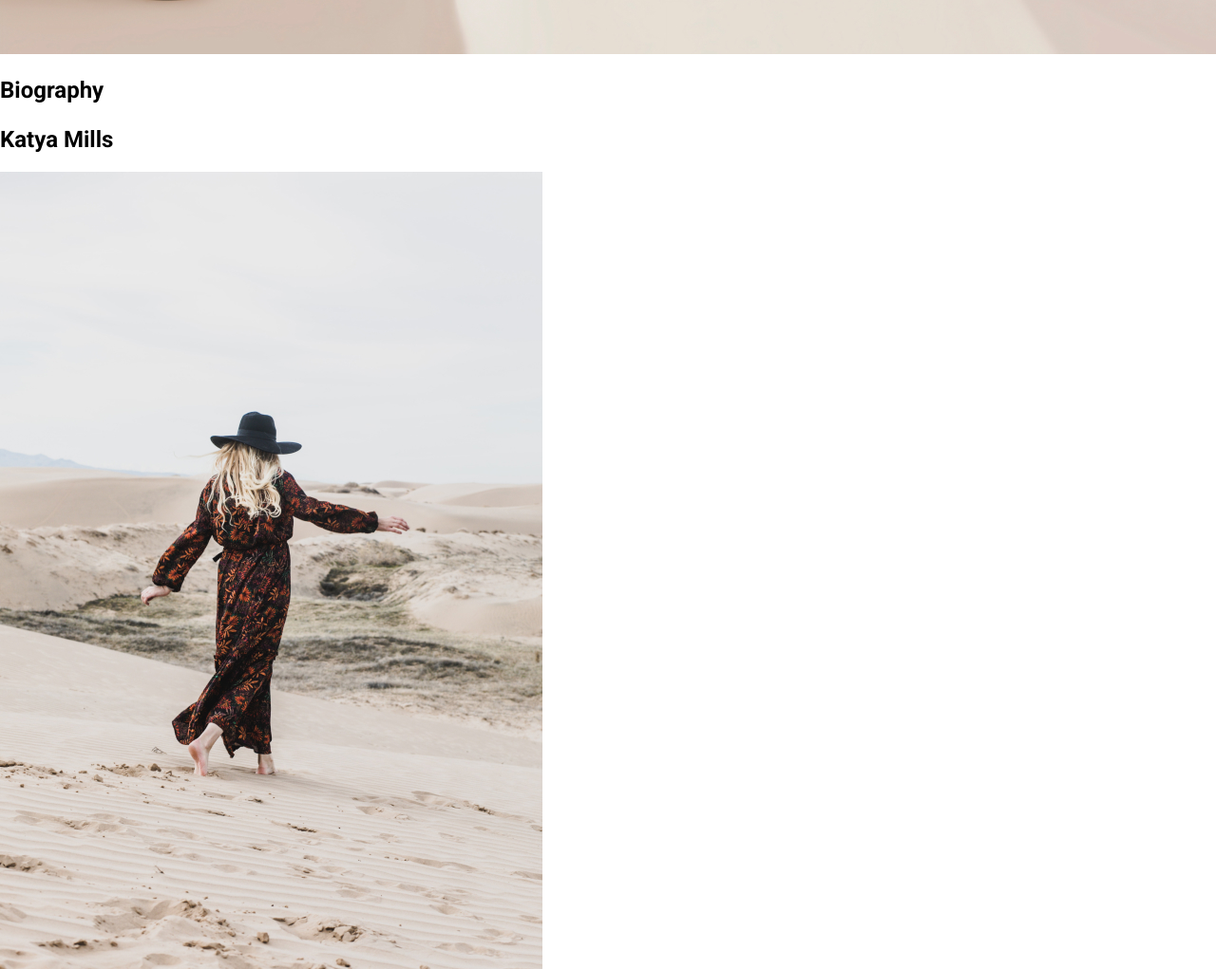
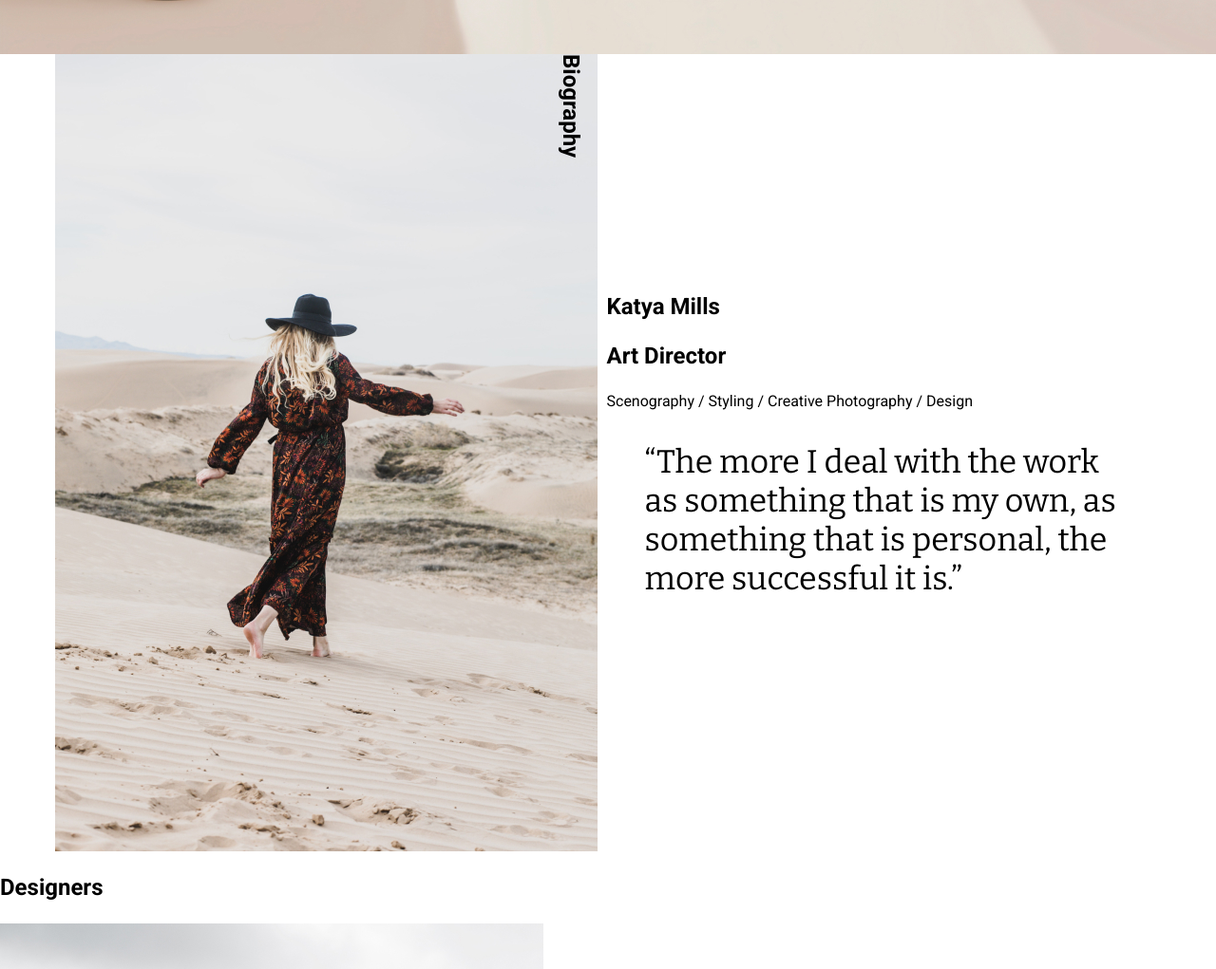
Before and after one commit to Dauria81/improved-happiness, a plain HTML site: page index.html in a window 1280 px wide. Shown: the part 708-1729 px from the top of the page at 95% size. Drawn offline with nearby package versions, Linux system fonts and the light colour scheme.

Commit message:
Bio section added

```diff
--- a/css.css
+++ b/css.css
@@ -107,3 +107,48 @@ font-style: normal;
 font-weight: 500;
 line-height: normal;
 }
+
+.block-bio {
+width: 115px;
+height: 23px;
+top: 1033px;
+left: 738px;
+}
+
+.nav-bio {
+display: flex;
+flex-direction: row;
+align-items: center;
+justify-content: center;
+background-color: #FFF;
+margin: 0 auto;
+top: 916px;
+left: 138px;
+width: 1165px;
+height: auto;
+
+}
+
+.bio-1 {
+width: 466px;
+height: auto;
+text-align: left;
+margin: 0 auto;
+}
+
+.bio-2 {
+align-self: baseline;
+width: 115px;
+height: 23px;
+top: 1033px;
+left: 738px;
+writing-mode: vertical-rl;
+margin: 0 auto;
+    }
+
+
+.bio-3 {
+    width: auto;
+    height: auto;
+    margin: 0 auto;
+}
--- a/index.html
+++ b/index.html
@@ -26,18 +26,17 @@
         </div>
     </section>
     <section>
-        <h3 class="block-bio" id="Biography">Biography</h3>
-        <h2> Katya Mills </h2>
-        <img src="/img/Katya Mills photo.jpg" alt="Katya Mills photo" />
-    </section>
-    <section>
-        <p class="block-art"> Art Director </p>
-        <p class="block-art-description"> Scenography / Styling / Creative Photography / Design </p>
-        <b> - </b>
-        <blockquote>
+        <div class="nav-bio">
+            <div class="bio-1"> <img src="/img/Katya Mills photo.jpg" alt="Katya Mills photo" /> </div>
+            <div class="bio-2"> <h3 class="block-bio" id="Biography">Biography</h3> </div>
+            <div class="bio-3"> <h2> Katya Mills </h2>
+            <p class="block-art"> Art Director  </p>
+            <p class="block-art-description"> Scenography / Styling / Creative Photography / Design </p>
+            <blockquote>
             <p class="quotes">“The more I deal with the work as something that is my own, as something that is personal,
                 the more successful it is.” </p>
-        </blockquote>
+            </blockquote> </div>
+        </div>
     </section>
     <section>
         <h3 class="chapter" id="Designers">Designers</h3>
```
Lines whose indentation alone changed are shown as unchanged.
